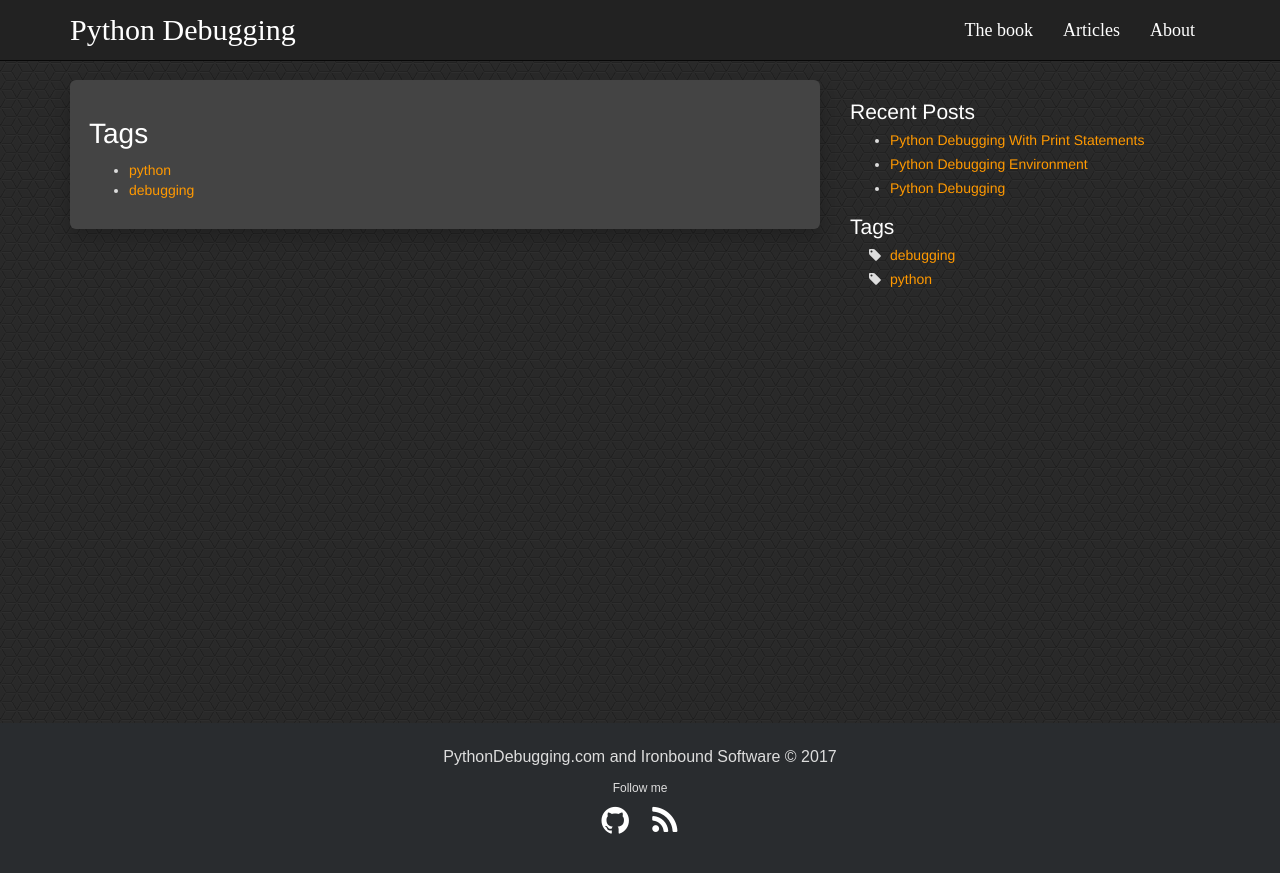
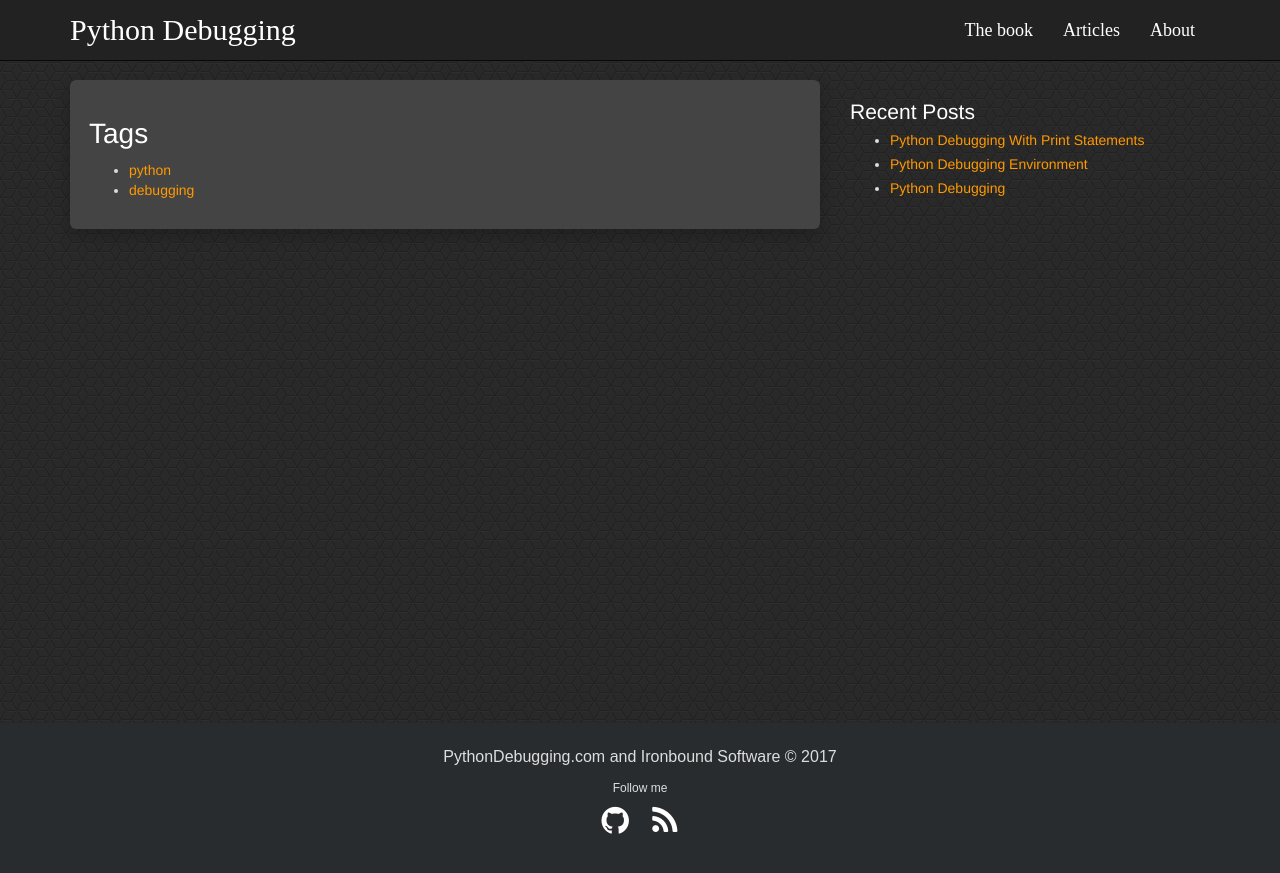
Before and after one commit to nloadholtes/pythondebugging.com, a Jekyll site: the page built from tags.md, in a window 1280 px wide. Shown: the top 873 px of the page. Built offline with Jekyll 4.4.1, drawn with Linux system fonts in a browser that asks for light colours.

Commit message:
Someday I will learn css

```diff
--- a/_includes/sidebar.html
+++ b/_includes/sidebar.html
@@ -7,7 +7,7 @@
   </ul>
 </div>
 
-<div class="sidebar" style="display: hidden">
+<div class="sidebar" style="display: none">
   <h2>Tags</h2>
   <ul class="sideBarTags">
     {% assign tags = (site.tags | sort:0) %}
```
